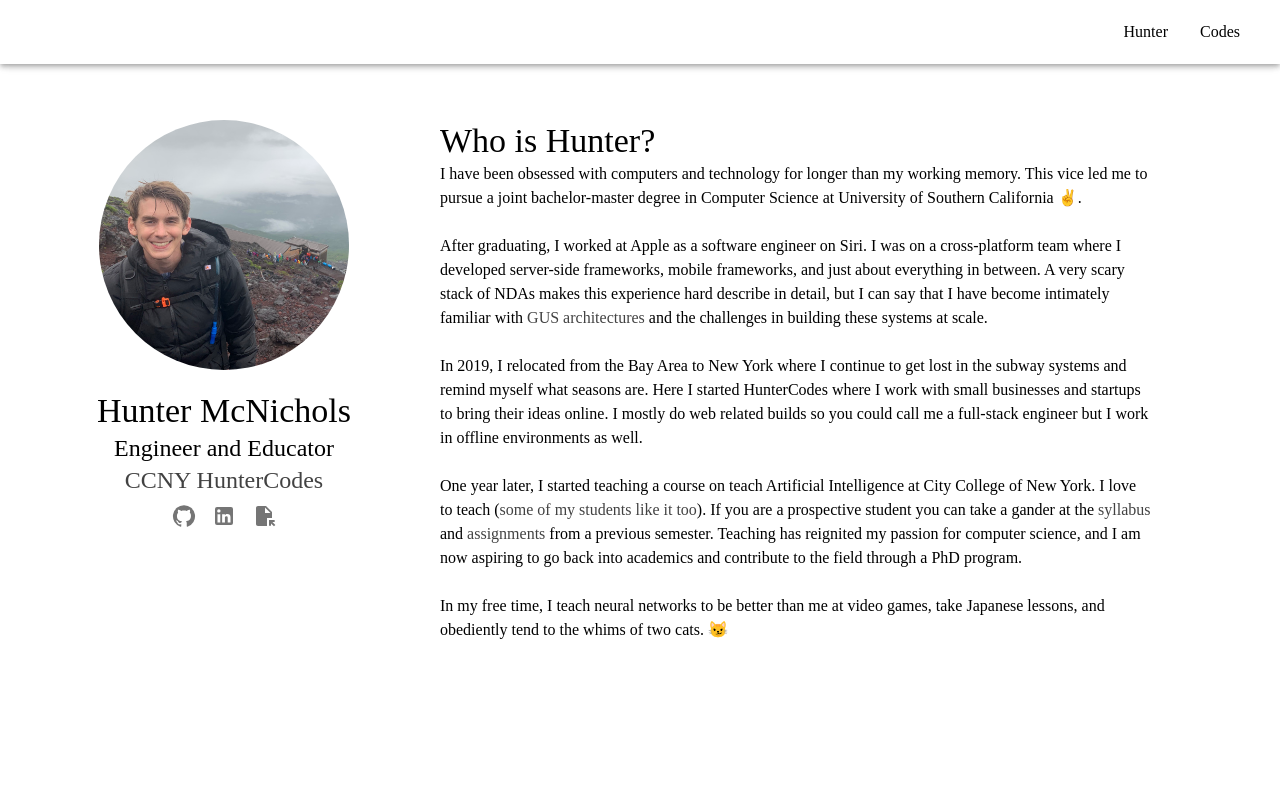
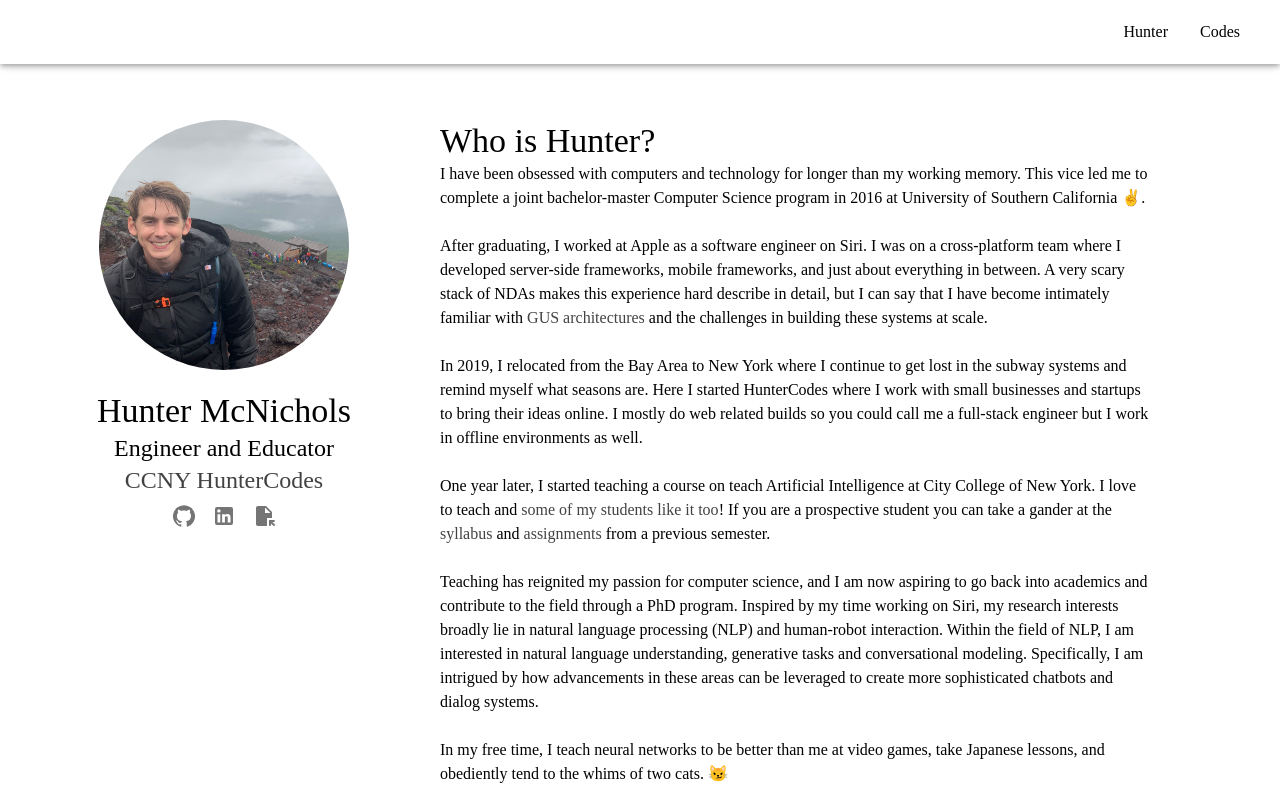
Before and after one commit to wmcnicho/huntercodes2, a React (Create React App) app: page / in a window 1280 px wide. Built offline with nearby package versions, Linux system fonts and the light colour scheme.

Commit message:
Word updates on about page

```diff
--- a/src/components/About.js
+++ b/src/components/About.js
@@ -44,10 +44,11 @@ class About extends React.Component {
                     </Grid>
                     <Grid item md={7} xs={12} sx={{textAlign:'left'}}>
                         <Typography variant="h4">Who is Hunter?</Typography>
-                        <Typography>I have been obsessed with computers and technology for longer than my working memory. This vice led me to pursue a joint bachelor-master degree in Computer Science at University of Southern California ✌️.<br/><br/></Typography>
+                        <Typography>I have been obsessed with computers and technology for longer than my working memory. This vice led me to complete a joint bachelor-master Computer Science program in 2016 at University of Southern California ✌️.<br/><br/></Typography>
                         <Typography>After graduating, I worked at Apple as a software engineer on Siri. I was on a cross-platform team where I developed server-side frameworks, mobile frameworks, and just about everything in between. A very scary stack of NDAs makes this experience hard describe in detail, but I can say that I have become intimately familiar with <Link href="https://nlp.stanford.edu/acvogel/gus.pdf">GUS architectures</Link> and the challenges in building these systems at scale.<br/><br/></Typography>
                         <Typography>In 2019, I relocated from the Bay Area to New York where I continue to get lost in the subway systems and remind myself what seasons are. Here I started HunterCodes where I work with small businesses and startups to bring their ideas online. I mostly do web related builds so you could call me a full-stack engineer but I work in offline environments as well.<br/><br/></Typography>
-                        <Typography>One year later, I started teaching a course on teach Artificial Intelligence at City College of New York. I love to teach (<Link href="https://www.ratemyprofessors.com/ShowRatings.jsp?tid=2689331">some of my students like it too</Link>). If you are a prospective student you can take a gander at the <Link>syllabus</Link> and <Link href="https://hmcnich.gitbook.io/csc448-f21/">assignments</Link> from a previous semester. Teaching has reignited my passion for computer science, and I am now aspiring to go back into academics and contribute to the field through a PhD program.<br/><br/></Typography>
+                        <Typography> One year later, I started teaching a course on teach Artificial Intelligence at City College of New York. I love to teach and <Link href="https://www.ratemyprofessors.com/ShowRatings.jsp?tid=2689331">some of my students like it too</Link>! If you are a prospective student you can take a gander at the <Link>syllabus</Link> and <Link href="https://hmcnich.gitbook.io/csc448-f21/">assignments</Link> from a previous semester.<br/><br/></Typography>
+                        <Typography>Teaching has reignited my passion for computer science, and I am now aspiring to go back into academics and contribute to the field through a PhD program. Inspired by my time working on Siri, my research interests broadly lie in natural language processing (NLP) and human-robot interaction. Within the field of NLP,  I am interested in natural language understanding, generative tasks and conversational modeling. Specifically, I am intrigued by how advancements in these areas can be leveraged to create more sophisticated chatbots and dialog systems.<br/><br/></Typography>
                         <Typography>In my free time, I teach neural networks to be better than me at video games, take Japanese lessons, and obediently tend to the whims of two cats. 😼</Typography>
                     </Grid>
                 </Grid>
```
